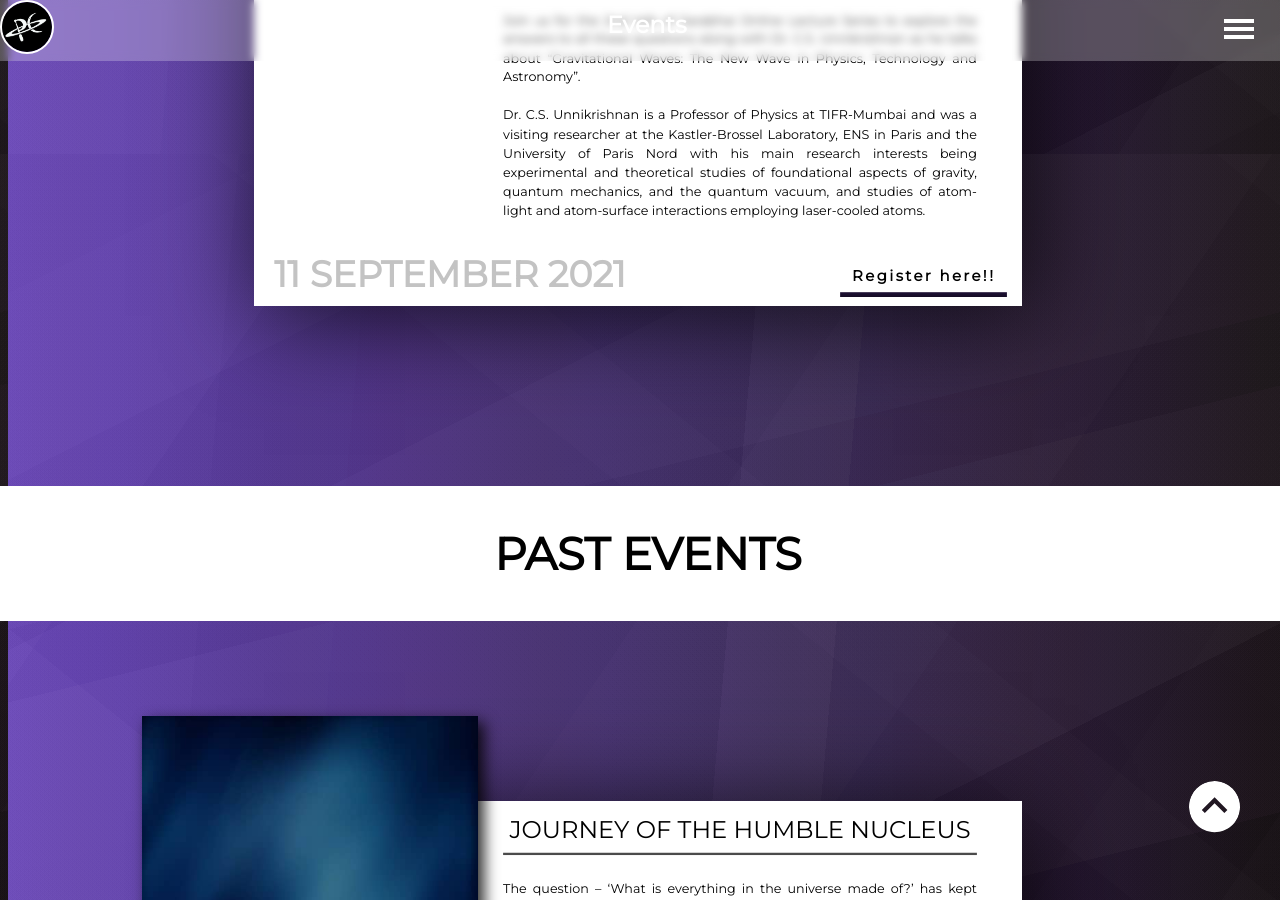
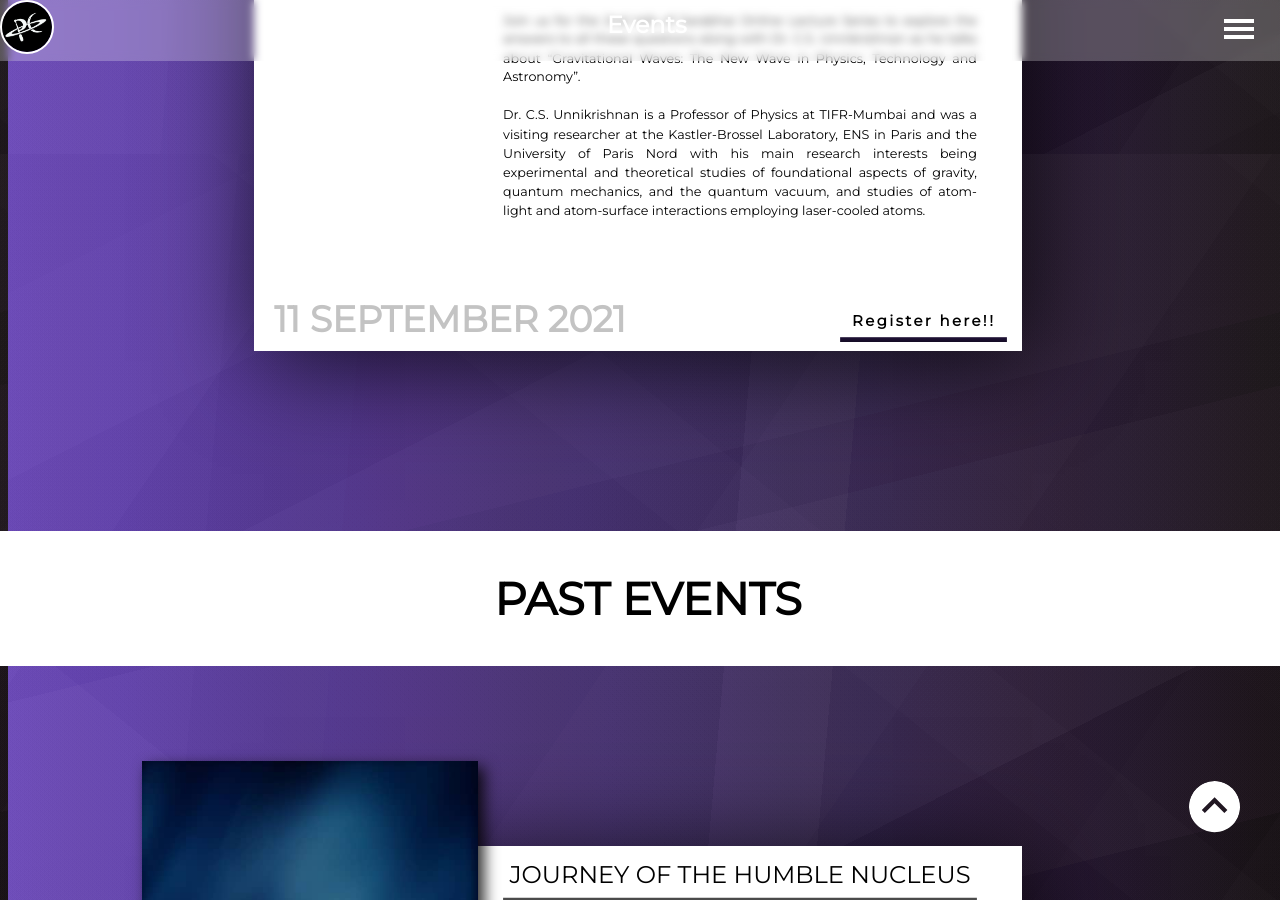
Before and after one commit to PhysicsClubSVNIT/PhysicsClubSVNIT.github.io, a Jekyll site: the page built from events.html, in a window 1280 px wide and 900 px high, scrolled down 744 px. Built offline with Jekyll 4.4.1, drawn with Linux system fonts in a browser that asks for light colours; some web fonts are replaced.

Commit message:
minor fixes

```diff
--- a/assets/css/events.css
+++ b/assets/css/events.css
@@ -61,7 +61,6 @@ body{
   transform: translateX(calc(-50% - 10px));
   z-index: 1;
 }
-
 
 .zoomout{
   transform: scale(0.75);
--- a/assets/css/index.css
+++ b/assets/css/index.css
@@ -253,7 +253,7 @@ html{
 
 #l-title{
 	font-family: Lato;
-	font-size: calc(15px + 2.5vw);
+	font-size: calc(10px + 1.5vw);
 	color: white;
 	letter-spacing: 4px;
 	text-shadow: 3px 3px 3px rgba(0,0,0,1) ;
--- a/events.html
+++ b/events.html
@@ -23,7 +23,7 @@ extra_js:
 
             {% for event in site.data.events.upcomingevents %}
 
-            <div class="event" id = "{{ event.poster }}evntidid">
+            <div class="event" style="padding-bottom: 10vh" id = "{{ event.poster }}evntidid">
                 <div class="thumbnail">
                     <img class="left lozad" src="assets/posters/placeholder.jpg" data-src="/assets/posters/{{ event.poster }}.png" />
                 </div>
```
